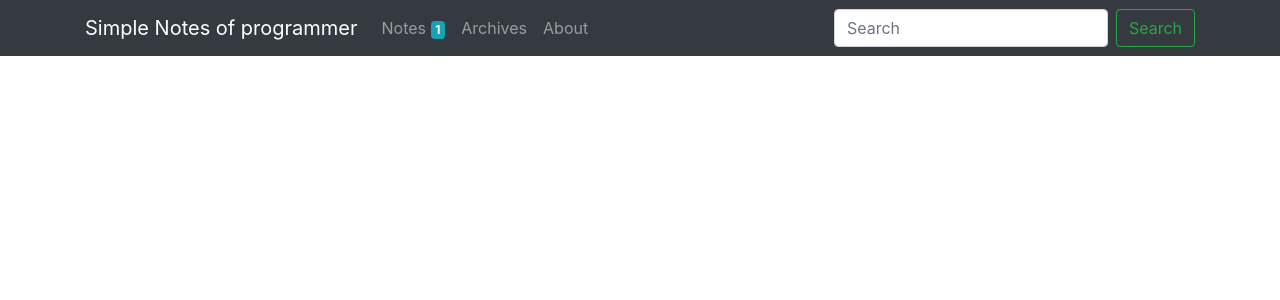
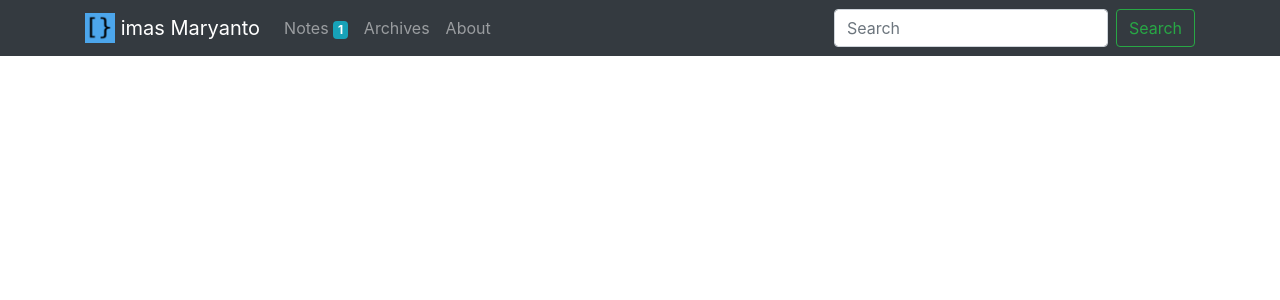
Before and after one commit to dimMaryanto93/dimMaryanto93.github.io, a Jekyll site: the page built from index.md, in a window 1280 px wide. Shown: the top 300 px of the page. Built offline with Jekyll 4.4.1, drawn with Linux system fonts in a browser that asks for light colours; nearby versions of some CDN libraries; library files that are not in the unit come from our copies.

Commit message:
enabled link

```diff
--- a/_config.yml
+++ b/_config.yml
@@ -13,7 +13,8 @@
 # you will see them accessed via {{ site.title }}, {{ site.email }}, and so on.
 # You can create any custom variable you would like, and they will be accessible
 # in the templates via {{ site.myvariable }}.
-title: Simple Notes of programmer
+header: imas Maryanto
+title: Notes of programmer
 email: engineer.dimmaryanto93@outlook.com
 description: >- # this means to ignore newlines until "baseurl:"
   Blog ini adalah catatan penting untuk seorang programmer yang pelupa seperti saya,
--- a/_layouts/default.html
+++ b/_layouts/default.html
@@ -27,7 +27,10 @@
 <body>
     <nav class="navbar navbar-expand-lg navbar-dark bg-dark">
         <div class="container">
-            <a class="navbar-brand" href="#">{{site.title}}</a>
+            <a class="navbar-brand" href="{{" / " | prepend: site.baseurl }}">
+                <img src="{{" /favicon.ico" | prepend: site.baseurl }}" width="30" height="30" class="d-inline-block align-top" alt="">
+                {{site.header}}
+            </a>
             <button class="navbar-toggler" type="button" data-toggle="collapse" data-target="#navbarSupportedContent" aria-controls="navbarSupportedContent"
                 aria-expanded="false" aria-label="Toggle navigation">
                 <span class="navbar-toggler-icon"></span>
```
Also changed, not shown: favicon.ico (added).
